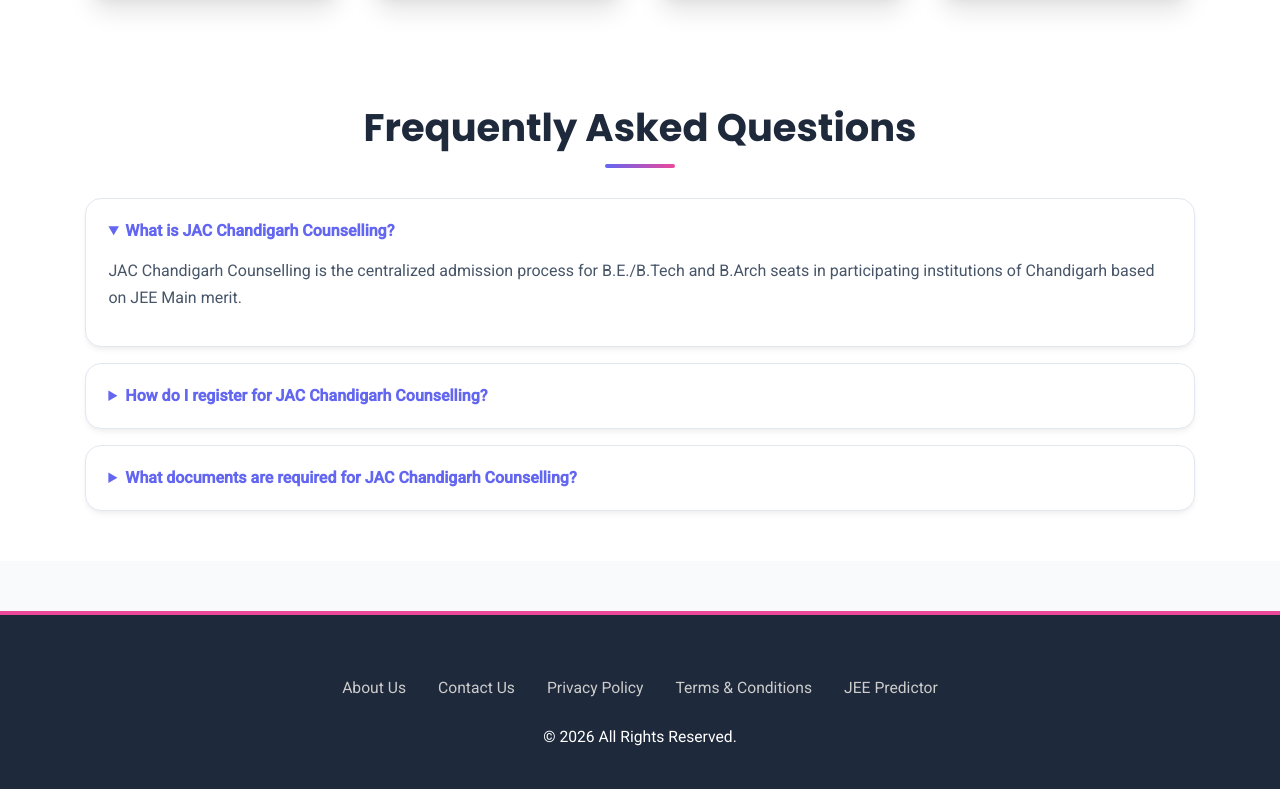
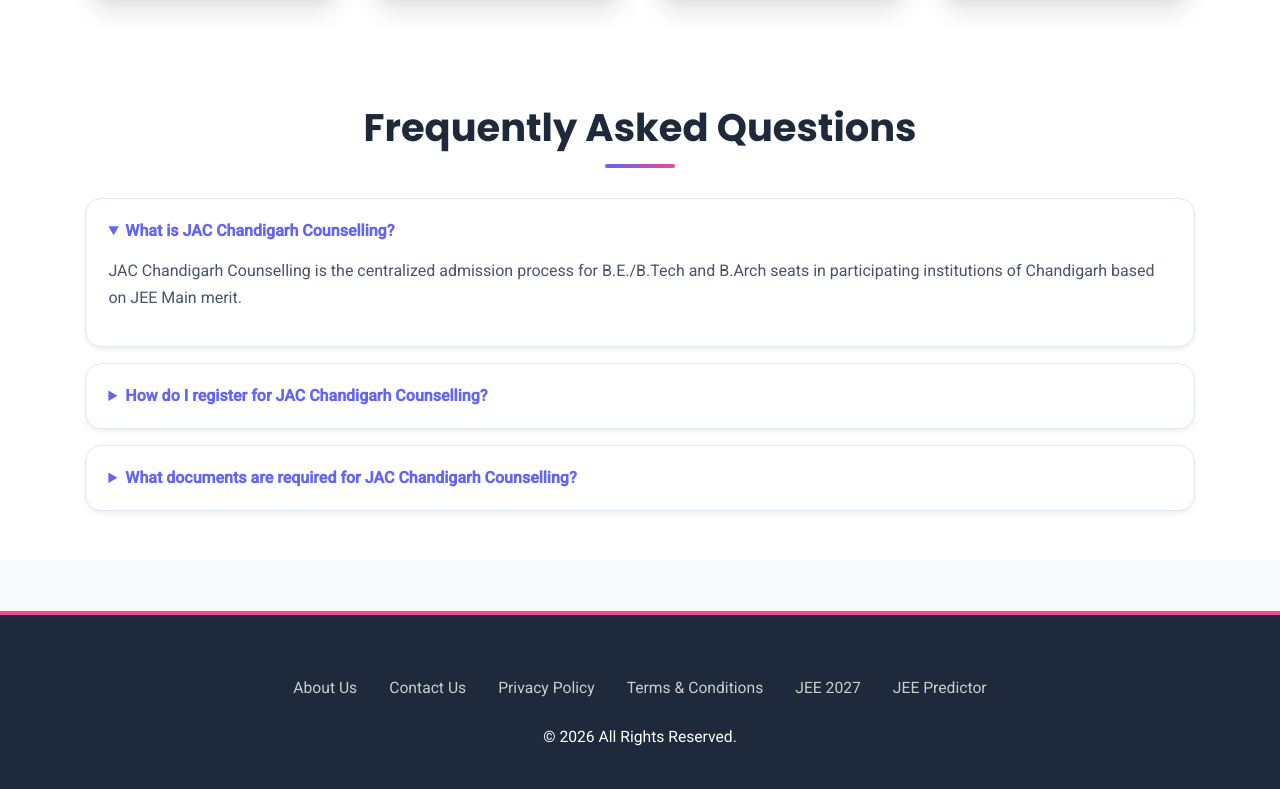
Before and after one commit to ConnectWithMan/JACChandigarh, a plain HTML site: page index.html in a window 1280 px wide. Shown: the part 5068-5857 px from the top of the page. Drawn offline with Linux system fonts and the light colour scheme.

Commit message:
Update index.html

```diff
--- a/index.html
+++ b/index.html
@@ -1321,7 +1321,9 @@
             <a href="/contact">Contact Us</a>
             <a href="/privacy">Privacy Policy</a>
             <a href="/terms">Terms & Conditions</a>
-            <a href="https://jeecounselling.com/">JEE Predictor</a>
+            <a href="https://jeecounselling.com/">JEE 2027</a>
+            <a href="https://jeerankpredictor.com/">JEE Predictor</a>
+
         </div>
         &copy;
         <script>document.write(new Date().getFullYear());</script> All Rights Reserved.
```
